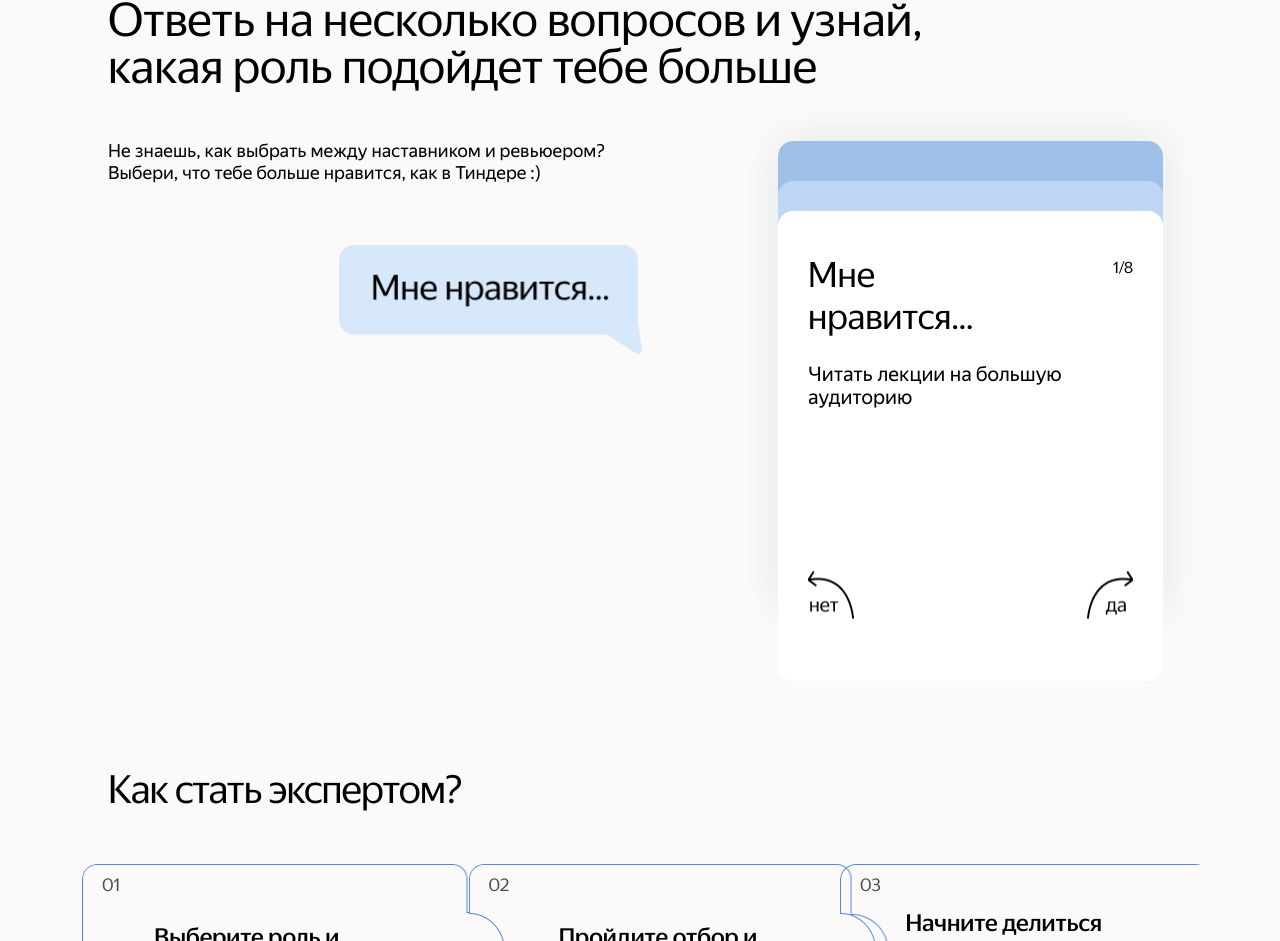
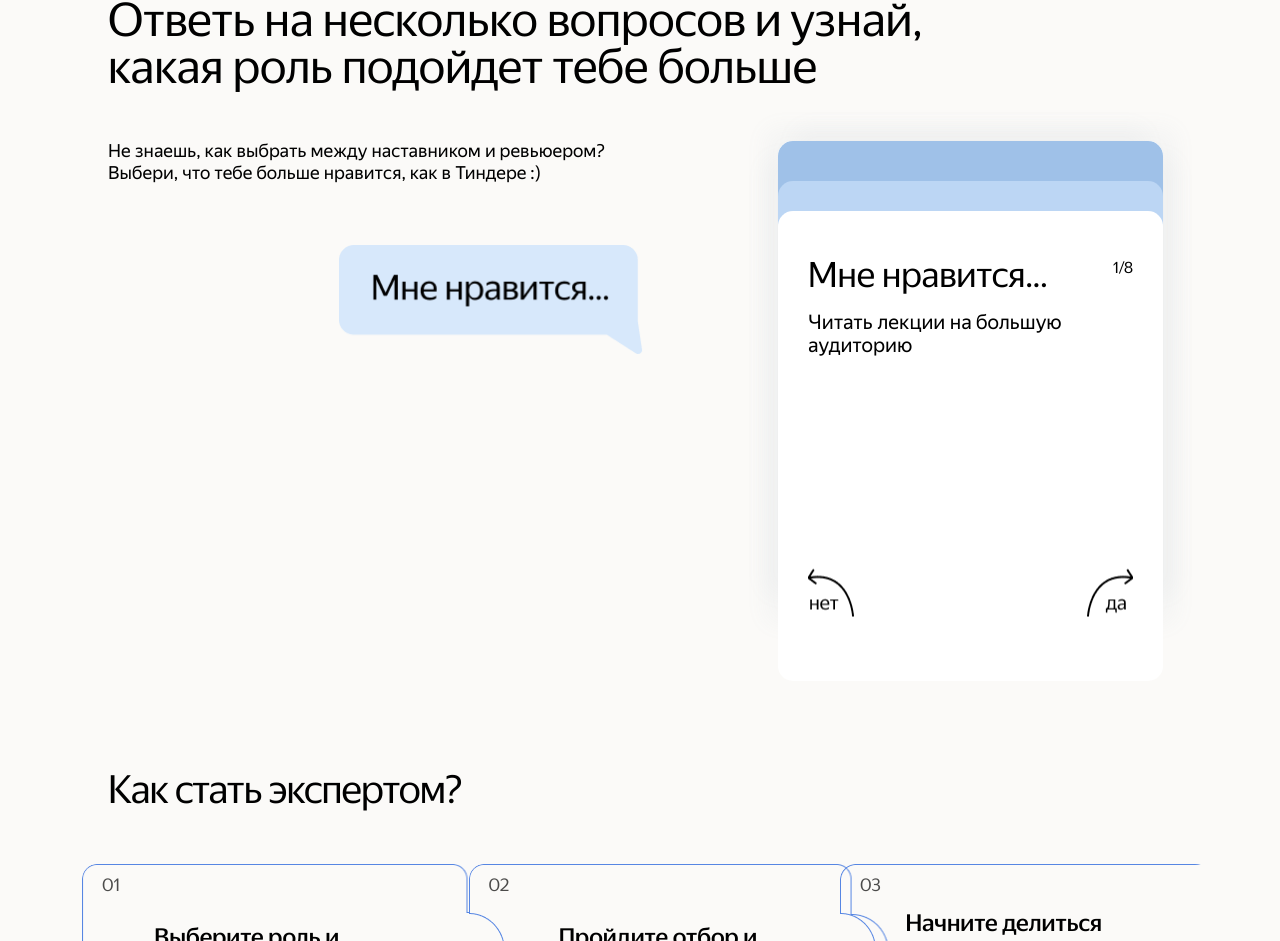
Before and after one commit to NurgaleevaDi/hr-landing, a React (Create React App) app: page / in a window 1280 px wide. Shown: the part 1809-2750 px from the top of the page. Built offline with nearby package versions, Linux system fonts and the light colour scheme; no server answers.

Commit message:
feat quiz adapting

```diff
--- a/src/components/App.js
+++ b/src/components/App.js
@@ -24,8 +24,10 @@ function App() {
     ref.current.scrollIntoView({ behavior: 'smooth' });
   };
 
+  const body = useRef();
+
   return (
-    <div className="inner">
+    <div ref={body} className="inner">
       <Header
       onRedirectButton={navButtonHandler}
       vacancies={vacancies}
@@ -33,7 +35,7 @@ function App() {
       <Intro onRedirectButton={navButtonHandler} quiz={quiz} />
       <Tasks componentRef={tasks}/>
       <Quiz onRedirectButton={navButtonHandler} componentRef={quiz} vacancies={vacancies}
-      setIsPopupWithFormOpen={setIsPopupWithFormOpen}/>
+      setIsPopupWithFormOpen={setIsPopupWithFormOpen} body={body} />
       <Expert />
       <Faculties />
       <Roles />
--- a/src/components/Quiz/Quiz.css
+++ b/src/components/Quiz/Quiz.css
@@ -45,3 +45,23 @@
   font-size: 18px;
   line-height: 125%;
 }
+
+@media screen and (max-width: 460px) {
+  .quiz {
+    padding: 50px 0;
+  }
+  .quiz__wrapper {
+    margin: 0 15px;
+  }
+  .quiz__title {
+    font-size: 28px;
+    line-height: 33px;
+  }
+  .quiz__inner {
+    flex-direction: column;
+    row-gap: 25px;
+  }
+  .quiz__img {
+    display: none;
+  }
+}
--- a/src/components/Quiz/Quiz.js
+++ b/src/components/Quiz/Quiz.js
@@ -5,7 +5,7 @@ import './Quiz.css';
 import bubble from './images/Bubble.png';
 
 const Quiz = ({
-  componentRef, onRedirectButton, vacancies, setIsPopupWithFormOpen
+  componentRef, onRedirectButton, vacancies, setIsPopupWithFormOpen, body
 }) => (
     <section className="quiz" ref={componentRef}>
       <div className="quiz__wrapper">
@@ -17,7 +17,7 @@ const Quiz = ({
             <img src={bubble} alt="bubble" className="quiz__img" />
           </div>
           <Slider onRedirectButton={onRedirectButton} vacancies={vacancies}
-        setIsPopupWithFormOpen={setIsPopupWithFormOpen} />
+        setIsPopupWithFormOpen={setIsPopupWithFormOpen} body={body} />
         </div>
       </div>
     </section>
--- a/src/components/Quiz/Slider/Card/Card.css
+++ b/src/components/Quiz/Slider/Card/Card.css
@@ -82,7 +82,7 @@
   width: 100%;
   display: flex;
   justify-content: space-between;
-  margin: 160px 0 62px 0;
+  margin: 210px 0 48px 0;
 }
 
 .card__button {
@@ -109,8 +109,13 @@
   font-weight: 400;
   font-size: 36px;
   line-height: 42px;
-  max-width: 212px;
+  max-width: 275px;
   margin: 43px 0 25px 30px;
+  display: none;
+}
+
+.visible {
+  display: inline;
 }
 
 .card__nums {
@@ -121,7 +126,16 @@
   display: flex;
   justify-content: space-between;
   width: 100%;
+}
 
+.reverse {
+  flex-direction: column;
+  max-width: 275px;
+  font-family: 'YS Display';
+  font-style: normal;
+  font-weight: 400;
+  font-size: 32px;
+  line-height: 38px;
 }
 
 .card__text {
@@ -131,5 +145,28 @@
   font-size: 20px;
   line-height: 23px;
   max-width: 258px;
-  margin: 0 0 0 30px;
+  margin: -10px 0 0 30px;
 }
+
+@media screen and (max-width: 460px) {
+  .card__title {
+    display: inline;
+    font-size: 28px;
+    line-height: 33px;
+  }
+  .card__text {
+    margin-top: 0;
+    font-size: 16px;
+    line-height: 20px;
+  }
+  .card__text-wrapper {
+    flex-direction: row;
+  }
+  .card {
+    width: 345px;
+    height: 300px;
+  }
+  .card__buttons-wrapper {
+    margin: 83px 0 27px 0;
+  }
+}
--- a/src/components/Quiz/Slider/Card/Card.js
+++ b/src/components/Quiz/Slider/Card/Card.js
@@ -4,7 +4,7 @@ import { useState, React } from 'react';
 import './Card.css';
 
 const Card = ({
-  num, text, setNo, setYes, yes, no, title
+  num, text, setNo, setYes, title, yes, no
 }) => {
   const [hideLeft, setHideLeft] = useState(false);
   const [hideRight, setHideRight] = useState(false);
@@ -29,12 +29,10 @@ const Card = ({
     setYes((yes) => yes + 1);
   };
 
-  console.log(`${yes} yes`);
-  console.log(`${no} no`);
   return (
   <li className={handleBtns(num)}>
-    <div className="card__text-wrapper">
-      <h3 className="card__title">{title}</h3>
+    <div className={`card__text-wrapper ${(yes === no && (yes && no !== 0)) || yes === 8 ? 'reverse' : ''}`}>
+      <h3 className={`card__title ${yes === no || yes === 8 ? 'visible' : ''}`} >{title}</h3>
       {num <= 7 ? <p className="card__nums">{`${num + 1}/8`}</p> : null}
     </div>
     <p className="card__text">{text}</p>
--- a/src/components/Quiz/Slider/Result/Result.css
+++ b/src/components/Quiz/Slider/Result/Result.css
@@ -19,7 +19,8 @@
   font-weight: 400;
   font-size: 36px;
   line-height: 42px;
-  margin: 43px 74px 139px 30px;
+  margin: 45px 0 20px 30px;
+  max-width: 261px;
 }
 
 .result__btn {
@@ -31,6 +32,16 @@
   color: #FFFFFF;
   cursor: pointer;
   transition: transform .4s ease;
+}
+
+.variable {
+  max-width: 188px;
+  font-family: 'YS Text';
+  font-style: normal;
+  font-weight: 400;
+  font-size: 18px;
+  line-height: 125%;
+  margin: 0 0 163px 30px;
 }
 
 .result_type_error {
@@ -52,3 +63,25 @@
 .result_type_teacher {
   background-color: #AAEBD2;
 }
+
+@media screen and (max-width: 460px) {
+  .result {
+    width: 345px;
+    height: 300px;
+  }
+  .result__btn {
+    width: 280px;
+  }
+  .result__title {
+    font-size: 28px;
+    line-height: 33px;
+    margin: 25px 0 81px 37px;
+    max-width: 269px;
+  }
+  .variable {
+    max-width: 160px;
+    font-size: 16px;
+    line-height: 20px;
+    margin: 0 0 59px 30px;
+  }
+}
--- a/src/components/Quiz/Slider/Result/Result.js
+++ b/src/components/Quiz/Slider/Result/Result.js
@@ -1,12 +1,16 @@
 /* eslint-disable react/prop-types */
 /* eslint-disable no-unused-vars */
-import React, { useCallback } from 'react';
+import React, { useCallback, useEffect, useState } from 'react';
 import './Result.css';
 
 const Result = ({
-  btnText, title, yes, no, onRedirectButton, vacancies, setIsPopupWithFormOpen
+  btnText, title, yes, no, onRedirectButton, vacancies, setIsPopupWithFormOpen, body
 }) => {
   const classes = yes > no ? 'result result_type_review' : 'result result_type_teacher';
+  const [width, setWidth] = useState(0);
+  useEffect(() => {
+    setWidth(body.current.offsetWidth);
+  }, []);
 
   const handleClick = useCallback(() => {
     if (btnText === 'Перейти к форме') {
@@ -18,10 +22,11 @@ const Result = ({
 
   return (
   <li className={yes === 8 && no === 0 ? 'result result_type_error' : classes}>
-    <div style={(no === 8) ? { marginBottom: '107px' } : { marginBottom: '0' }} className="card__text-wrapper">
-      <p className="result__title">{ title }</p>
+    <div style={(no === 8) && width > 375 ? { marginBottom: '107px', flexDirection: 'column' } : { marginBottom: '0', flexDirection: 'column' }} className="card__text-wrapper">
+      <p className="result__title" style={(no === 8) && (width > 375 || undefined) ? { marginBottom: '163px', marginTop: '20px', marginLeft: '30px' } : { marginBottom: '15px', marginTop: '25px', marginLeft: '30px' }}>{ title }</p>
+      {(no === 8 && yes === 0) && <p className="variable">Заполни форму, мы с тобой свяжемся</p>}
     </div>
-    <button onClick={handleClick} className="result__btn">{ btnText }</button>
+    <button onClick={handleClick} style={no !== 8 && width <= 375 ? { marginTop: '81px' } : { marginTop: '137px', marginBottom: '60px' }} className="result__btn">{ btnText }</button>
   </li>
   );
 };
--- a/src/components/Quiz/Slider/Slider.css
+++ b/src/components/Quiz/Slider/Slider.css
@@ -4,3 +4,12 @@
   height: 470px;
   list-style: none;
 }
+
+@media screen and (max-width: 460px) {
+  .slider {
+    padding: 0;
+    margin: 100px auto 0 auto;
+    width: 345px;
+    max-height: 300px;
+  }
+}
--- a/src/components/Quiz/Slider/Slider.js
+++ b/src/components/Quiz/Slider/Slider.js
@@ -6,14 +6,16 @@ import './Slider.css';
 import cardsList from './datas';
 import Result from './Result/Result';
 
-const Slider = ({ onRedirectButton, vacancies, setIsPopupWithFormOpen }) => {
+const Slider = ({
+  onRedirectButton, vacancies, setIsPopupWithFormOpen, body
+}) => {
   const [yes, setYes] = useState(0);
   const [no, setNo] = useState(0);
 
   return (
     <ul className='slider' >
       {cardsList.map((text, i) => <Card key={i}
-       num={i} text={text} yes={yes} no={no} setNo={setNo} setYes={setYes} title='Мне нравится...' />)}
+       num={i} text={text} setNo={setNo} setYes={setYes} title='Мне нравится...' />)}
       {yes === no || yes === 8 ? <Card yes={yes} no={no} setNo={setNo} setYes={setYes} title='У тебя больше двух лет практики?'
       num={8} /> : null };
       {no === 8 && yes === 0 ? <Result onRedirectButton={onRedirectButton} vacancies={vacancies}
@@ -21,7 +23,7 @@ const Slider = ({ onRedirectButton, vacancies, setIsPopupWithFormOpen }) => {
        btnText='Перейти к форме'
         title='Кажется, мы запутались'
           yes={yes}
-          no={no} /> : <Result onRedirectButton={onRedirectButton} vacancies={vacancies}
+          no={no} /> : <Result onRedirectButton={onRedirectButton} vacancies={vacancies} body={body}
           btnText={
            yes > no
              ? 'К вакансиям ревьюеров'
--- a/src/components/app.css
+++ b/src/components/app.css
@@ -11,3 +11,9 @@
   position: relative;
   overflow: hidden;
 }
+
+@media screen and (max-width: 460px) {
+  .page {
+    max-width: 375px;
+  }
+}
```
